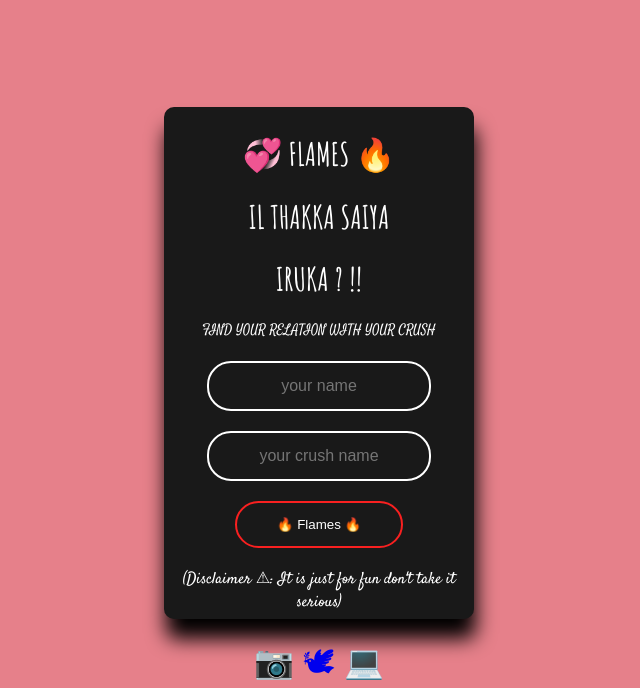
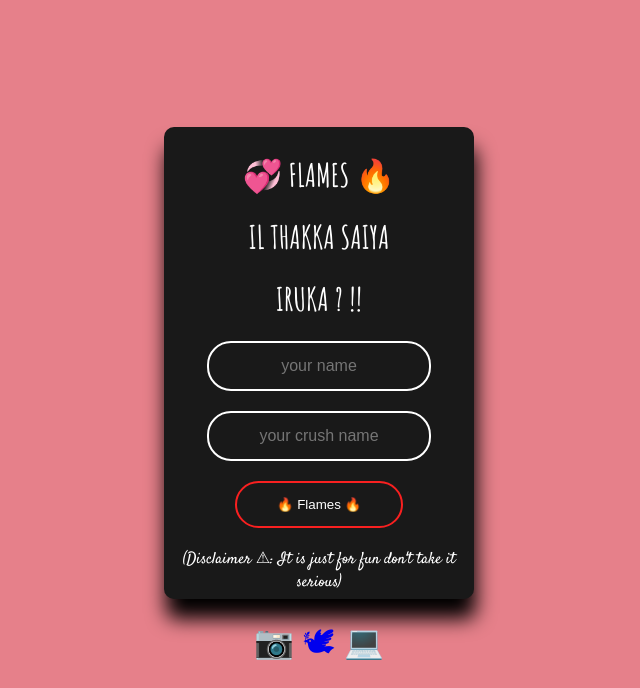
Before and after one commit to in1yan/flames, a Flask app: page /flames in a window 1280 px wide. Shown: the top 688 px of the page, without its empty margins (321-961 px from the left). Run offline with Flask 2, Linux system fonts and the light colour scheme; some libraries are stand-ins or nearby versions.

Commit message:
more fun

```diff
--- a/templates/index.html
+++ b/templates/index.html
@@ -16,7 +16,6 @@
         <h1 style="font-family: 'Amatic SC', cursive;">💞 Flames 🔥</h1>
         <h1 style="font-family: 'Amatic SC', cursive;">Il thakka saiya</h1>
         <h1 style="font-family: 'Amatic SC', cursive;">Iruka ? !!</h1>
-        <h5 style="font-family: 'Satisfy', cursive;">Find your relation with your crush</h5>
         <input type="text" name="fname" spellcheck="false" placeholder="your name" autocomplete="off">
         <input type="text" name="sname" spellcheck="false" placeholder="your crush name" autocomplete="off">
         <input type="submit" name="" value = "🔥 Flames 🔥">
```
